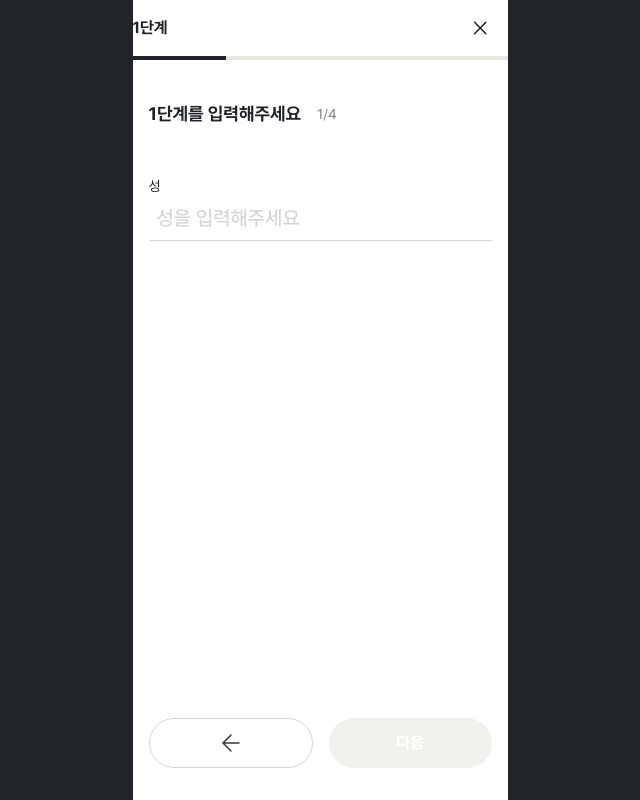
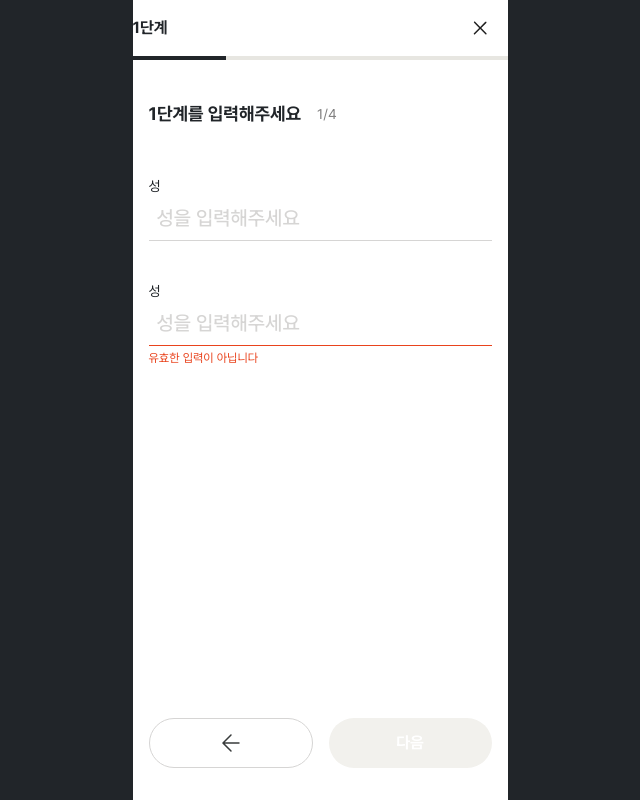
Before and after one commit to ohtmm/FE-Workshop, a Next.js app: page /stepper/step in a window 1280 px wide. Shown: the whole page, without its empty margins (320-960 px from the left). Built offline with nearby package versions, Linux system fonts and the light colour scheme.

Commit message:
[design] invalid 관련 컴포넌트  추가

```diff
--- a/app/_ui/stepper/page/stepper-step-page.tsx
+++ b/app/_ui/stepper/page/stepper-step-page.tsx
@@ -31,13 +31,26 @@ const StepperStepPage = () => {
           total={4}
           className='mb-12'
         />
+        <div className='flex flex-wrap gap-10'>
           <Field
             label='성'
             placeholder='성을 입력해주세요'
             inputName='firstName'
             inputType='text'
             onChange={() => {}}
+            isValid={true}
+            invalidText='유효한 입력이 아닙니다'
           />
+          <Field
+            label='성'
+            placeholder='성을 입력해주세요'
+            inputName='firstName'
+            inputType='text'
+            onChange={() => {}}
+            isValid={false}
+            invalidText='유효한 입력이 아닙니다'
+          />
+        </div>
       </div>
       <div className='flex gap-4 px-4 w-full absolute left-0 bottom-8'>
         <Button variant='secondary' className='w-40'>
--- a/app/_ui/stepper/widget/field.tsx
+++ b/app/_ui/stepper/widget/field.tsx
@@ -7,6 +7,8 @@ interface Props extends ClassNameProps {
   inputName: string;
   inputType: HTMLInputTypeAttribute;
   onChange: (e: ChangeEvent<HTMLInputElement>) => void;
+  isValid: boolean;
+  invalidText: string;
 }
 
 const Field = ({
@@ -15,21 +17,26 @@ const Field = ({
   inputName,
   inputType,
   onChange,
+  isValid,
+  invalidText,
   className,
 }: Props) => {
   return (
-    <div className={`${className} flex flex-wrap `}>
+    <div className={`${className} w-full flex flex-wrap `}>
       <label htmlFor={inputName} className='text-sm text-black'>
         {label}
       </label>
       <input
-        className='block p-2 w-full text-xl font-medium placeholder-grey200 text-black border-b border-grey200'
+        className={`block p-2 w-full text-xl font-medium placeholder-grey200 text-black border-b ${
+          isValid ? 'border-grey200' : 'border-red'
+        }`}
         id={inputName}
         name={inputName}
         type={inputType}
         placeholder={placeholder}
         onChange={onChange}
       />
+      {!isValid && <p className='text-xs text-red mt-1'>{invalidText}</p>}
     </div>
   );
 };
```
Lines whose indentation alone changed are shown as unchanged.
